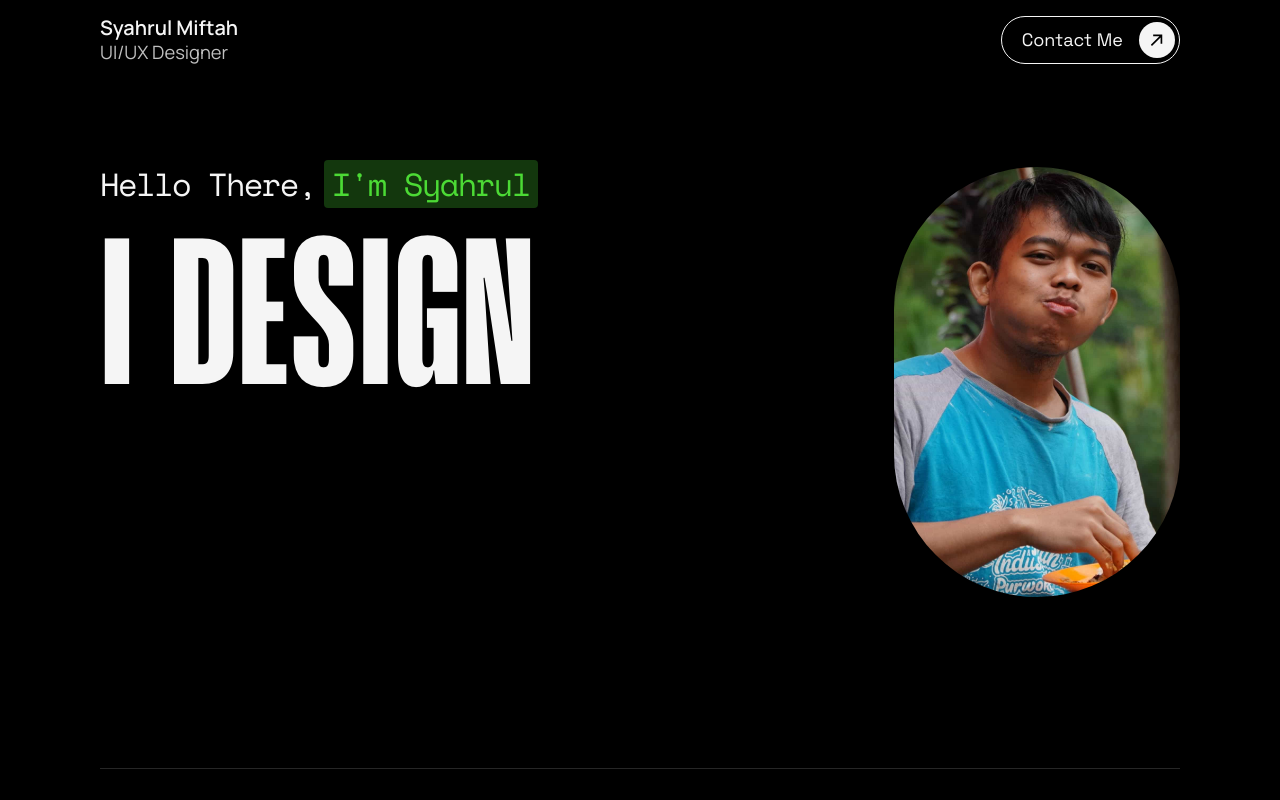
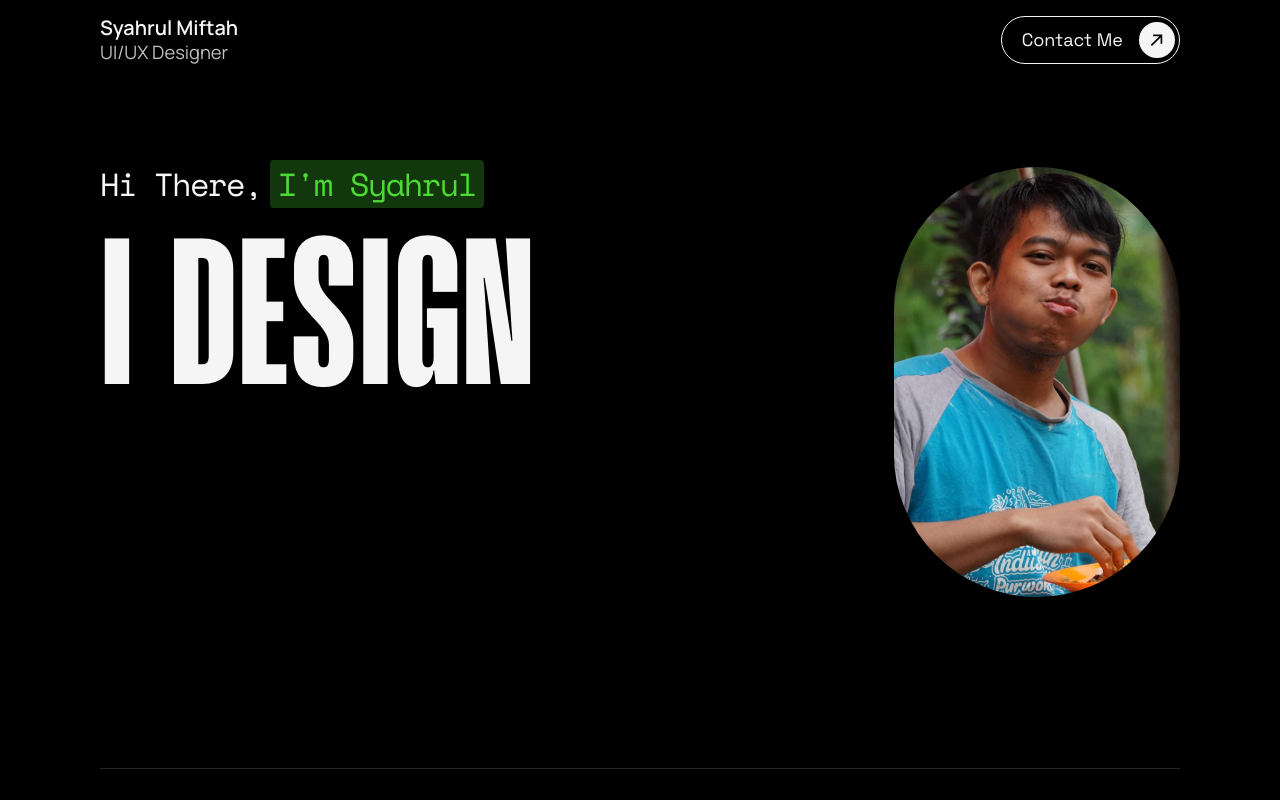
Before and after one commit to syahrulmiftah/syahrulmiftah.my.id, a website built with Vite: page index.html in a window 1280 px wide. Shown: the top 800 px of the page. Built offline with nearby package versions, Linux system fonts and the light colour scheme; a script that the page names is missing.

Commit message:
Hello to hi

```diff
--- a/index.html
+++ b/index.html
@@ -69,7 +69,7 @@
       <section class="hero section-hero">
         <div class="hero-container">
           <div class="title-sub">
-            <h4 class="hidden">Hello There,</h4>
+            <h4 class="hidden">Hi There,</h4>
             <div class="green-box hidden">
               <h4 class="name">I'm Syahrul</h4>
             </div>
```
